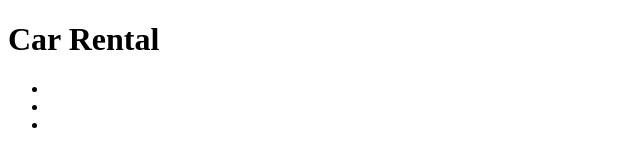
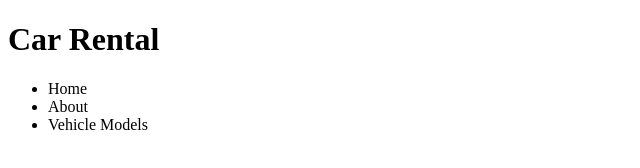
Before and after one commit to MASsAED/car_rental, a plain HTML site: page index.html in a window 1280 px wide. Shown: the whole page, without its empty margins (0-640 px from the left). Drawn offline with Linux system fonts and the light colour scheme.

Commit message:
Update index.html

```diff
--- a/index.html
+++ b/index.html
@@ -11,9 +11,9 @@
     <div>
     <div id="navbar">
         <ul>
-            <li></li>
-            <li></li>
-            <li></li>
+            <li>Home</li>
+            <li>About</li>
+            <li>Vehicle Models</li>
         </ul>
     </div>
     </div>
```
